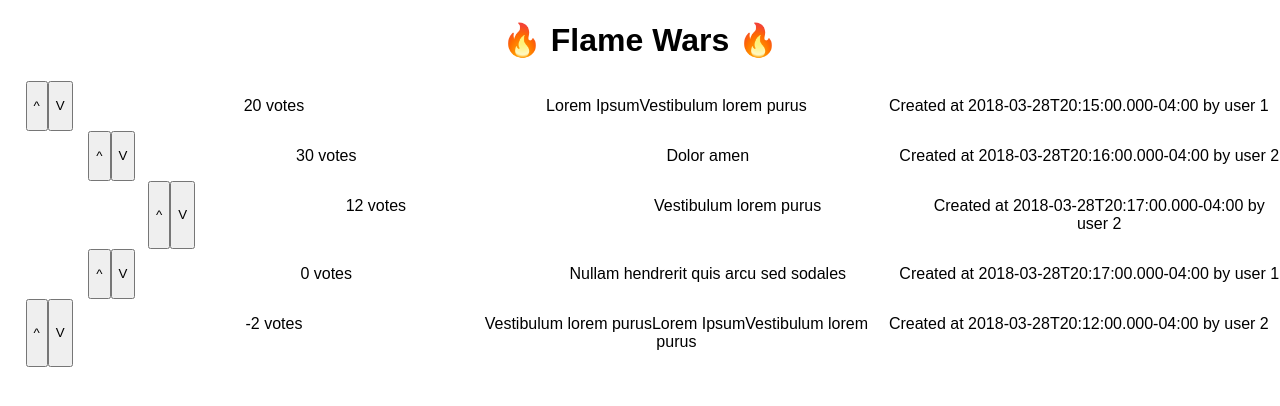
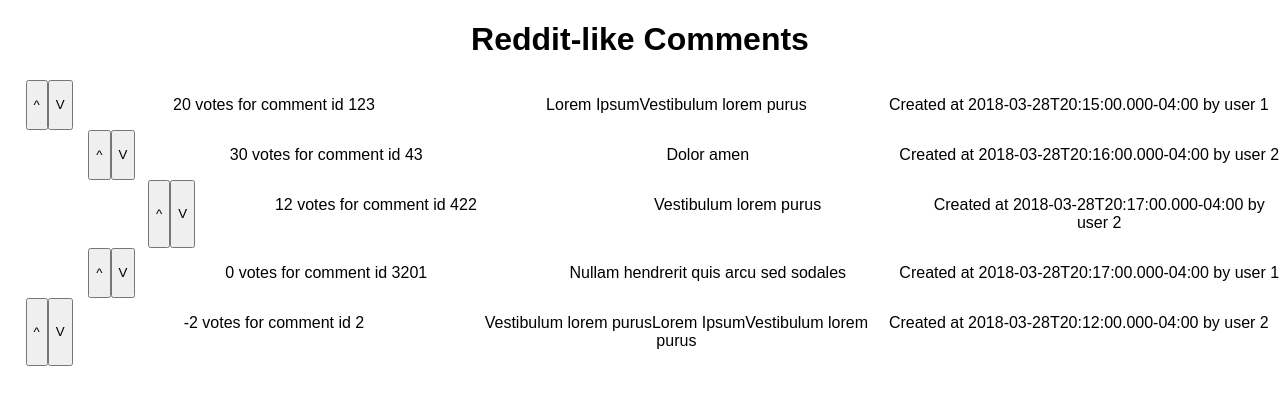
Before and after one commit to papistan/reddit-comments, a React (Create React App) app: page / in a window 1280 px wide. Shown: the top 406 px of the page. Built offline with nearby package versions, Linux system fonts and the light colour scheme.

Commit message:
Adds function to normalize data, ad topNodes for reference and onUpvote / onDownvote. Refactors comments and comment components to handle normalized data.

```diff
--- a/src/App.js
+++ b/src/App.js
@@ -3,30 +3,77 @@
 import { DATA, USERS } from "./utils/data";
 import "./App.css";
 
+const dataNormalizer = (data, object = {}) => {
+  let newData = object;
+
+  for (let i = 0; i < data.length; i++) {
+    let comment = data[i];
+    newData[comment.id] = {
+      id: comment.id,
+      points: comment.points,
+      createdAt: comment.createdAt,
+      text: comment.text,
+      user: comment.user,
+      comments: []
+    };
+    if (comment.comments.length > 0) {
+      let childComments = comment.comments;
+
+      for (let z = 0; z < childComments.length; z++) {
+        newData[comment.id].comments.push(parseInt(childComments[z].id));
+      }
+      newData = dataNormalizer(comment.comments, newData);
+    }
+  }
+  return newData;
+};
+
+const topNodes = data => {
+  let topNodes = [];
+  data.forEach(node => {
+    topNodes.push(node.id);
+  });
+  return topNodes;
+};
+
 class App extends Component {
-  onUpvote = () => {
-    this.setState({ points: this.state.points + 1 });
+  state = {
+    data: [dataNormalizer(DATA), topNodes(DATA)],
+    users: USERS
   };
 
-  onDownvote = () => {
-    this.setState({ points: this.state.points - 1 });
+  onUpvote = id => {
+    this.setState(state => ({
+      data: [
+        {
+          ...state.data[0],
+          ...(state.data[0][id].points = state.data[0][id].points + 1)
+        },
+        state.data[1]
+      ]
+    }));
+  };
+
+  onDownvote = id => {
+    this.setState(state => ({
+      data: [
+        {
+          ...state.data[0],
+          ...(state.data[0][id].points = state.data[0][id].points - 1)
+        },
+        state.data[1]
+      ]
+    }));
   };
 
   render() {
+    let { data, users } = this.state;
     return (
       <div className="App">
-        <h1>
-          <span role="img" aria-label="flame">
-            🔥
-          </span>{" "}
-          Flame Wars{" "}
-          <span role="img" aria-label="flame">
-            🔥
-          </span>
-        </h1>
+        <h1>Reddit-like Comments</h1>
         <Comments
-          data={DATA}
-          users={USERS}
+          data={data}
+          users={users}
           onUpvote={this.onUpvote}
           onDownvote={this.onDownvote}
         />
--- a/src/components/Comments/Comment/comment.js
+++ b/src/components/Comments/Comment/comment.js
@@ -4,19 +4,32 @@
 
 import "./comment.css";
 
-class Comment extends Component {
-  render() {
-    let { points, user, createdAt, text } = this.props.comment;
+const Comment = props => {
+  let { id, points, user, createdAt, text, comments } = props.comment;
+  let data = [props.data, comments];
+
   return (
     <div className="comment">
       <div className="comment-details">
-          <button className="upVote" onClick={this.onUpvote}>
+        <button
+          className="upVote"
+          onClick={() => {
+            props.onUpvote(id);
+          }}
+        >
           ^
         </button>
-          <button className="downVote" onClick={this.onDownvote}>
+        <button
+          className="downVote"
+          onClick={() => {
+            props.onDownvote(id);
+          }}
+        >
           V
         </button>
-          <p>{points} votes</p>
+        <p>
+          {points} votes for comment id {id}
+        </p>
         <p className="commment-text">{text}</p>
         <p>
           Created at {createdAt} by user {user}
@@ -24,15 +37,14 @@
       </div>
       <div className="child-comments">
         <Comments
-            data={this.props.comment.comments}
+          data={data}
           users={USERS}
-            onUpvote={this.onUpvote}
-            onDownvote={this.onDownvote}
+          onUpvote={props.onUpvote}
+          onDownvote={props.onDownvote}
         />
       </div>
     </div>
   );
-  }
-}
+};
 
 export default Comment;
--- a/src/components/Comments/comments.js
+++ b/src/components/Comments/comments.js
@@ -1,29 +1,31 @@
-import React, { Component } from "react";
+import React from "react";
 import Comment from "./Comment/comment";
 
 import "./comments.css";
 
-class Comments extends Component {
-  renderComments() {
-    let { users } = this.props;
-    let comments = this.props.data;
+const Comments = props => {
+  let { users } = props;
+  let topNodes = props.data[1];
+  let data = props.data[0];
 
-    return comments.map(comment => {
+  let renderComments = function() {
+    console.log(topNodes);
+    return topNodes.map(id => {
+      let comment = data[id];
       return (
         <Comment
           key={comment.id}
           comment={comment}
+          data={data}
           users={users}
-          onUpvote={this.props.onUpvote}
-          onDownvote={this.props.onDownvote}
+          onUpvote={props.onUpvote}
+          onDownvote={props.onDownvote}
         />
       );
     });
-  }
+  };
 
-  render() {
-    return <div className="comments">{this.renderComments()}</div>;
-  }
-}
+  return <div className="comments">{renderComments()}</div>;
+};
 
 export default Comments;
```
Lines whose indentation alone changed are shown as unchanged.
